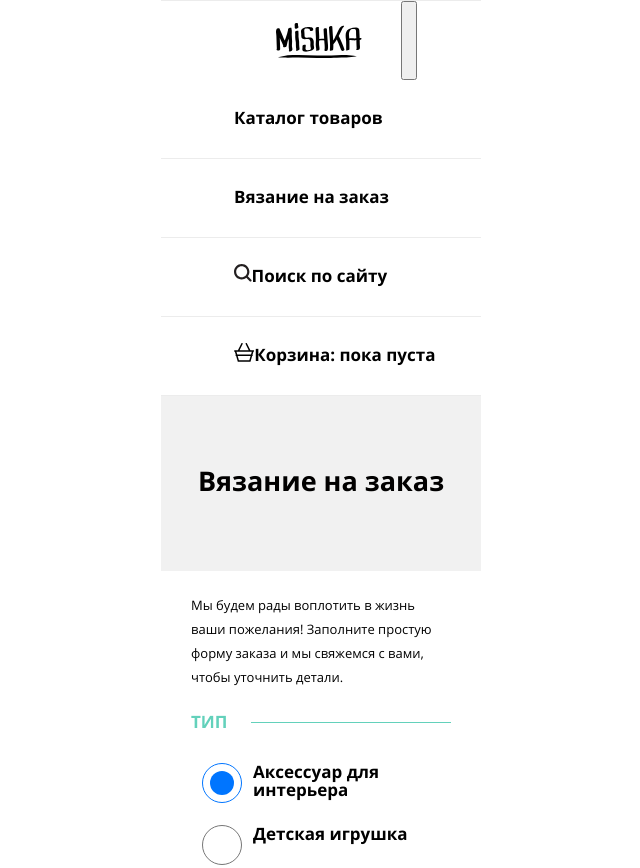
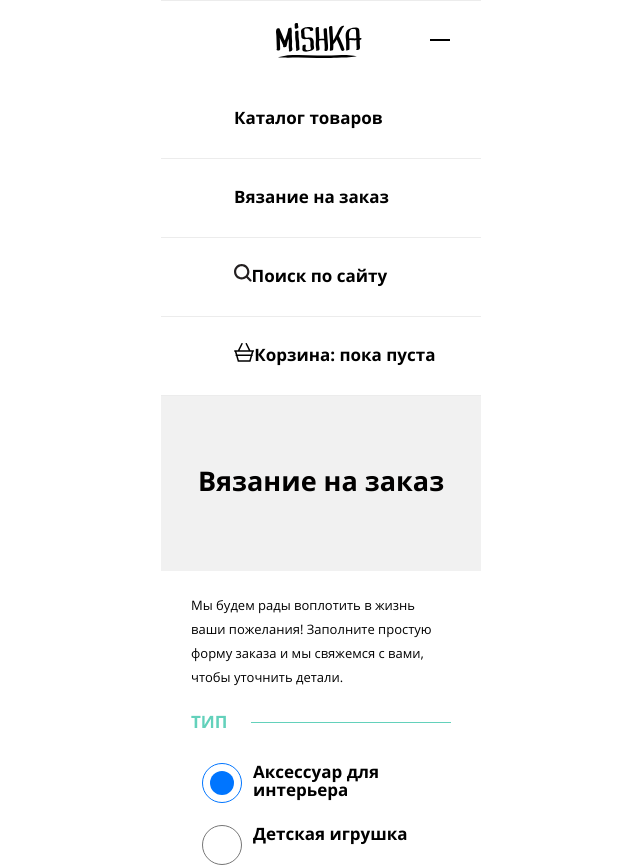
Before and after one commit to WearponiX/174876-mishka-16, a website: page source/form.html in a window 1280 px wide. Shown: the top 868 px of the page, without its empty margins (319-959 px from the left). Drawn offline with nearby package versions, Linux system fonts and the light colour scheme; files that its build step writes are made by us from their sources; files whose address does not match are found by name.

Commit message:
Поправил кнопку в навигации

```diff
--- a/source/form.html
+++ b/source/form.html
@@ -26,7 +26,7 @@
       </g>
       </svg>
     </a>
-    <button class="main-nav__toggle" type="button"><span class="visually-hidden">Открыть меню</span></button>
+    <button class="page-header__nav-toggle" type="button"><span class="visually-hidden">Открыть меню</span></button>
     </section>
     <nav class="main-nav main-nav--closed">
       <div class="main-nav__wrapper">
```
Also changed, not shown: source/index.html (+1 -1 lines).
